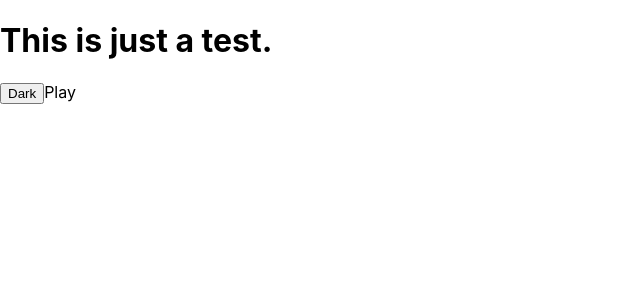
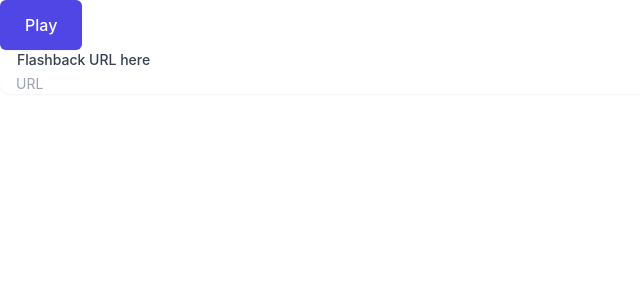
Before and after one commit to antonsjoo/flashback-to-speech, a React (Create React App) app in the folder flashback-to-speech/: page / in a window 1280 px wide. Shown: the top 300 px of the page, without its empty margins (0-640 px from the left). Built offline with nearby package versions, Linux system fonts and the light colour scheme.

Commit message:
added button and input

```diff
--- a/flashback-to-speech/public/index.html
+++ b/flashback-to-speech/public/index.html
@@ -10,6 +10,10 @@
       content="Web site created using create-react-app"
     />
     <link rel="apple-touch-icon" href="%PUBLIC_URL%/logo192.png" />
+    <link
+      href="https://unpkg.com/tailwindcss@^2/dist/tailwind.min.css"
+      rel="stylesheet"
+    />
 
     <!--
       manifest.json provides metadata used when your web app is installed on a
--- a/flashback-to-speech/src/App.js
+++ b/flashback-to-speech/src/App.js
@@ -1,11 +1,12 @@
 import PlayPause from "./PlayPause";
+import URLfetcher from "./URLfetcher";
 import "./App.css";
 
 function App() {
   return (
     <div>
-      <h1>This is just a test.</h1>
       <PlayPause />
+      <URLfetcher />
     </div>
   );
 }
--- a/flashback-to-speech/src/PlayPause.js
+++ b/flashback-to-speech/src/PlayPause.js
@@ -1,10 +1,14 @@
-import Button from "react-bootstrap/Button";
+import React from "react";
 
 function PlayPause() {
   return (
     <div>
-      <Button variant="dark">Dark</Button>
-      {"Play"}
+      <button
+        type="button"
+        class="d-flex items-center px-6 py-3 border border-transparent text-base font-medium rounded-md shadow-sm text-white bg-indigo-600 hover:bg-indigo-700 focus:outline-none focus:ring-2 focus:ring-offset-2 focus:ring-indigo-500"
+      >
+        Play
+      </button>
     </div>
   );
 }
--- a/flashback-to-speech/src/URLfetcher.js
+++ b/flashback-to-speech/src/URLfetcher.js
@@ -0,0 +1,15 @@
+
+import React from "react";
+
+function URLfetcher() {
+  return (
+    <div>
+  <label for="name" class="ml-px pl-4 block text-sm font-medium text-gray-700">Flashback URL here</label>
+  <div class="mt-1">
+    <input type="text" name="name" id="name" class="shadow-sm focus:ring-indigo-500 focus:border-indigo-500 block w-full sm:text-sm border-gray-300 px-4 rounded-full" placeholder="URL"></input>
+  </div>
+</div>
+  );
+}
+
+export default URLfetcher;
```
